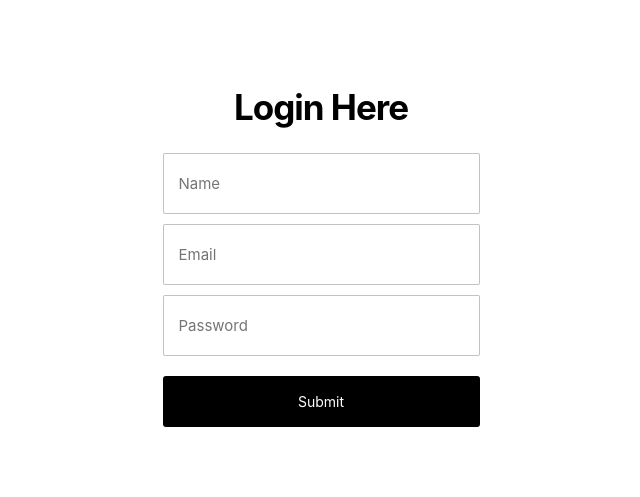
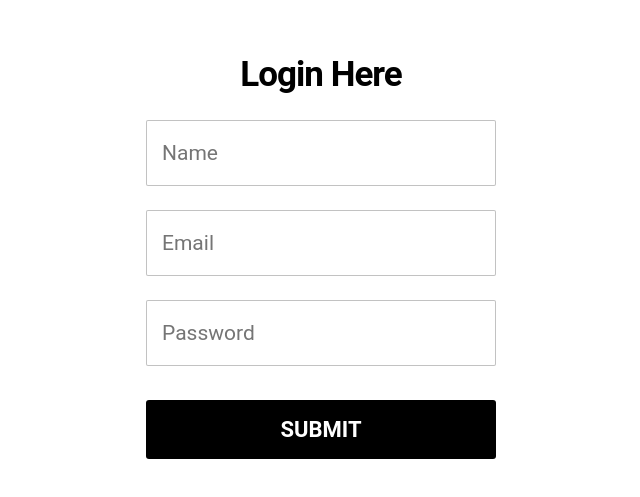
Before and after one commit to AntonChanin/urban-smart-test, a React (Create React App) app: page / in a window 1280 px wide. Shown: the part 155-652 px from the top of the page, without its empty margins (319-959 px from the left). Built offline with nearby package versions, Linux system fonts and the light colour scheme.

Commit message:
work with styles

```diff
--- a/src/components/login/Login.css
+++ b/src/components/login/Login.css
@@ -4,12 +4,13 @@
   align-items: center;
   justify-content: center;
   height: 100vh;
-  font-family: 'Inter';
+  font-family: 'Roboto';
 }
 
 .login__form {
   display: flex;
   flex-direction: column;
+  width: 350px;
 }
 
 .login__form > h1 {
@@ -20,14 +21,19 @@
 }
 
 .login__form > input {
-  min-width: 300px;
   padding: 20px 0 20px 15px;
-  margin-bottom: 10px;
+  margin-bottom: 24px;
   outline: none;
   border: 1px solid rgba(0, 0, 0, 0.24);
-  font-family: 'Inter';
+  font-family: 'Roboto';
   border-radius: 2px;
-  font-size: 15px;
+  font-size: 21px;
+}
+
+.login__form > input:focus {
+  -webkit-box-shadow: 7px 7px 0px 5px rgba(255, 165, 0, 1), -7px -7px 0px 5px rgba(0, 0, 0, 1);
+  -moz-box-shadow: 7px 7px 0px 5px rgba(255, 165, 0, 1), -7px -7px 0px 5px rgba(0, 0, 0, 1);
+  box-shadow: 7px 7px 0px 5px rgba(255, 165, 0, 1), -7px -7px 0px 5px rgba(0, 0, 0, 1);
 }
 
 .submit__btn {
@@ -36,7 +42,14 @@
   background-color: #000;
   border: none;
   color: #fff;
-  font-size: 14px;
-  font-family: 'Inter';
+  font-size: 22px;
+  font-family: 'Roboto';
+  font-weight: bold;
   border-radius: 3px;
 }
+
+@media (max-width: 375px) {
+  .login__form {
+    width: 240px;
+  }
+}
--- a/src/components/login/Login.js
+++ b/src/components/login/Login.js
@@ -57,7 +57,7 @@ const Login = (props) => {
           onChange={handlePasswordChange}
         />
         <button type="submit" className="submit__btn" disabled={!isEnabled}>
-          Submit
+          SUBMIT
         </button>
       </form>
     </div >
--- a/src/components/profile/Profile.css
+++ b/src/components/profile/Profile.css
@@ -1,21 +1,53 @@
-.logout {
+.profile {
   display: flex;
   flex-direction: column;
   align-items: center;
   justify-content: center;
+  width: 350px;
   height: 100vh;
-  font-family: 'Inter';
+  font-family: 'Roboto';
+  margin: auto;
 }
 
-.logout__button {
+.profile > button.profile__avatar > img {
+  width: 326px;
+  height: 350px;
+  background-color: #d3d3d3;
+
+}
+
+button.profile__avatar {
+  border-radius: 2px;
+  background-color: #0000;
+  border: 0;
+  outline: 0;
+  padding: 0;
+  width: 326px;
+  height: 350px;
+}
+
+.profile > button.profile__avatar:focus {
+  -webkit-box-shadow: 7px 7px 0px 5px rgba(255, 165, 0, 1), -7px -7px 0px 5px rgba(0, 0, 0, 1);
+  -moz-box-shadow: 7px 7px 0px 5px rgba(255, 165, 0, 1), -7px -7px 0px 5px rgba(0, 0, 0, 1);
+  box-shadow: 7px 7px 0px 5px rgba(255, 165, 0, 1), -7px -7px 0px 5px rgba(0, 0, 0, 1);
+}
+
+.profile__email {
+  width: inherit;
+  display: inherit;
+  flex-direction: row;
+  justify-content: space-around;
+}
+
+.profile__logout-button {
   min-width: 300px;
   padding: 17px 30px;
   margin-top: 20px;
   background-color: #000;
   border: none;
   color: #fff;
-  font-size: 14px;
-  font-family: 'Inter';
+  font-size: 21px;
+  font-family: 'Roboto';
   border-radius: 3px;
 }
 
--- a/src/components/profile/Profile.js
+++ b/src/components/profile/Profile.js
@@ -13,15 +13,21 @@ const Profile = (props) => {
     dispatch(logout());
     props.history.push('/return-to-login');
   }
-  const { name, email } = store.getState().user.user;
+  const { name, email, avatar } = store.getState().user.user;
   return (
     <div className="profile">
+      <h1>User profile</h1>
+      <button className="profile__avatar">
+        <img alt="" src={avatar} />
+      </button>
       <h1>
         {name}
       </h1>
-      <p>{email}</p>
-      <button className="logout__button" onClick={handleLogout}>
-        Logout
+      <div className="profile__email">
+        <div>User email:</div><div>{email}</div>
+      </div>
+      <button className="profile__logout-button" onClick={handleLogout}>
+        LOGOUT
       </button>
     </div>
   )
```
Also changed, not shown: src/logo.svg (deleted).
